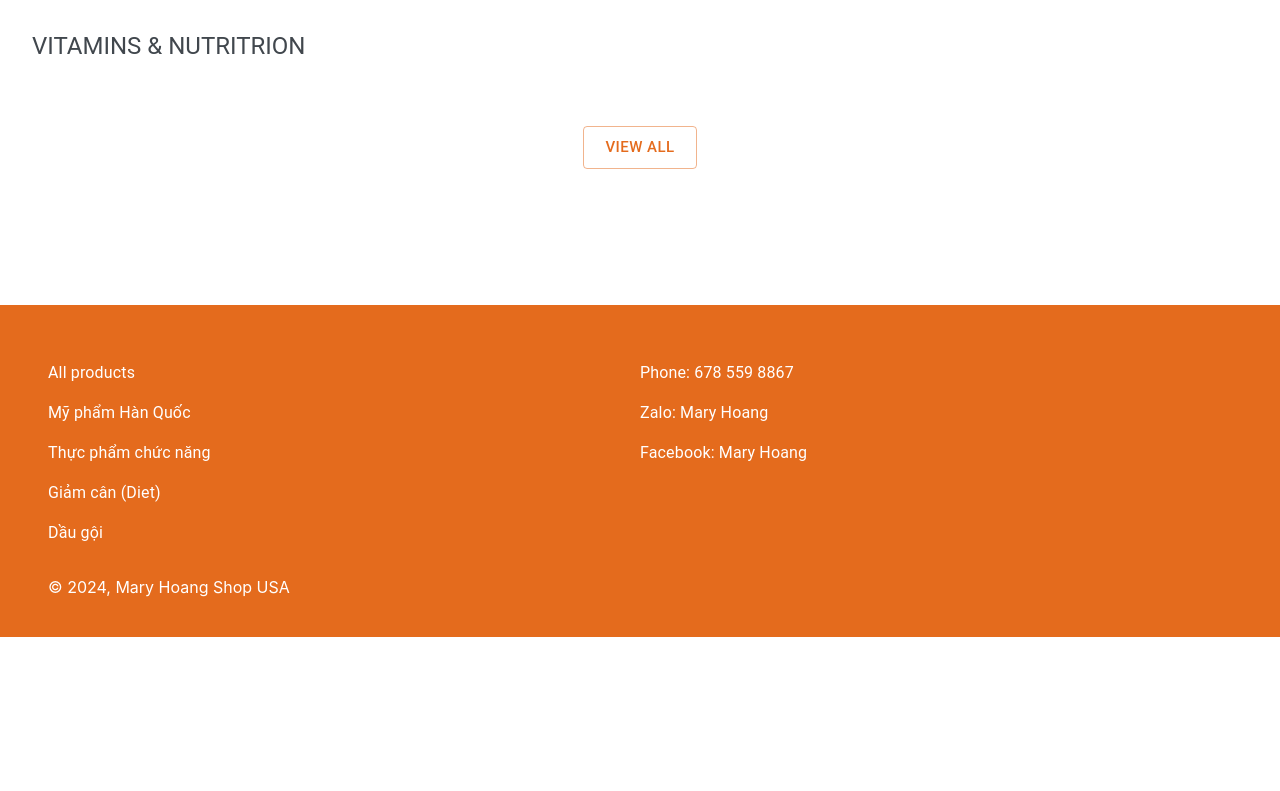
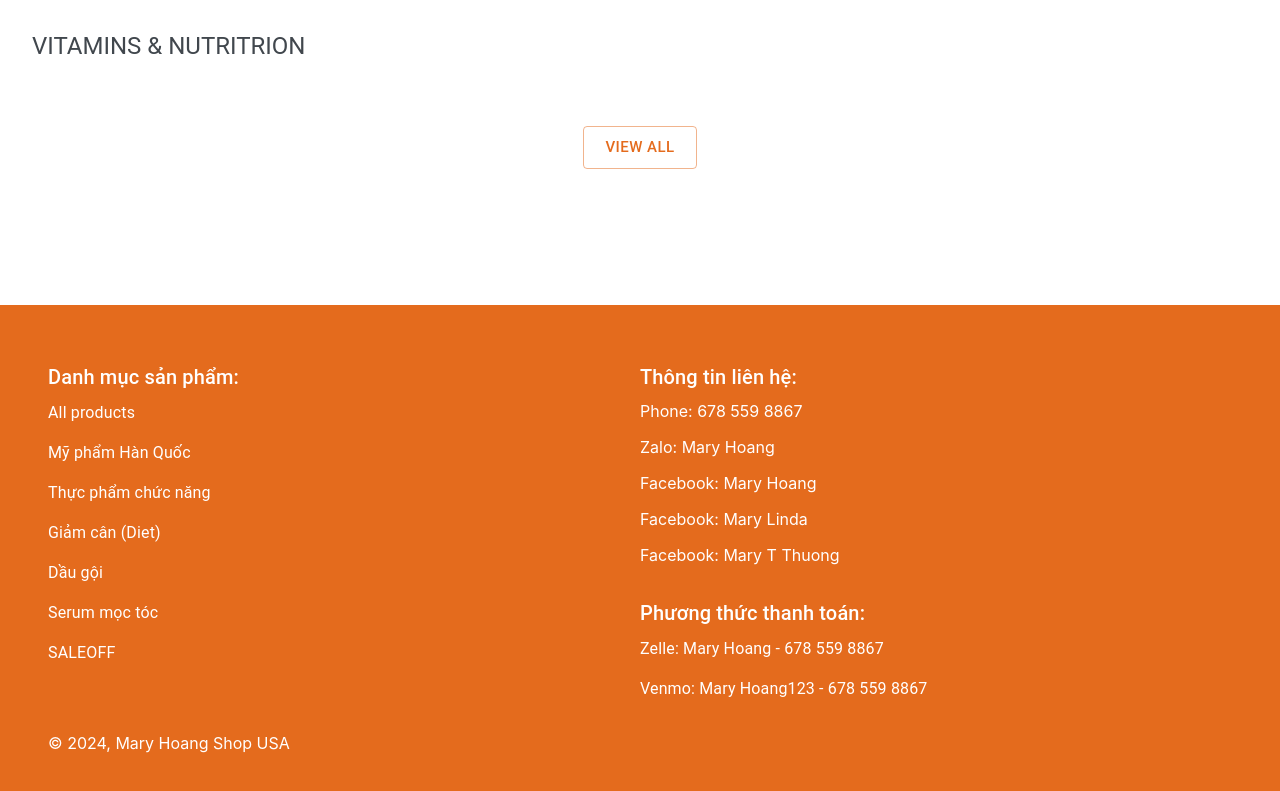
Before and after one commit to AndrewNTA/maryhoangshopusa, a React (Create React App) app: page / in a window 1280 px wide. Shown: the part 1755-2546 px from the top of the page. Before the commit the page ends 2392 px from the top, so only its background shows below. Built offline with nearby package versions, Linux system fonts and the light colour scheme.

Commit message:
[Andrew] Update footer info

```diff
--- a/src/components/Footer.js
+++ b/src/components/Footer.js
@@ -3,13 +3,14 @@ import { useNavigate } from 'react-router-dom';
 import List from '@mui/material/List';
 import ListItem from '@mui/material/ListItem';
 import ListItemText from '@mui/material/ListItemText';
-import { menuItems, contactItems } from 'constant';
+import { menuItems, contactItems, paymentItems } from 'constant';
 import useStyles from './styles';
+import { Typography } from '@mui/material';
 
 function Footer() {
   const classes = useStyles();
   const navigate = useNavigate();
-  const listItem = menuItems.slice(1, 6);
+  const listItem = menuItems.slice(1, 8);
 
   const handleNavigate = (path) => {
     navigate(path);
@@ -19,6 +20,9 @@ function Footer() {
     <div className={classes.footerWrapper}>
       <div className={classes.footerBox}>
         <List className={classes.footerBoxItem}>
+          <Typography variant="h6" mt={1}>
+            Danh mục sản phẩm:
+          </Typography>
           {listItem.map((item) => (
             <ListItem key={item.id}>
               <ListItemText
@@ -36,13 +40,35 @@ function Footer() {
             </ListItem>
           ))}
         </List>
+        <div>
           <List>
-          {contactItems.map((text) => (
+            <Typography variant="h6" mt={1}>
+              Thông tin liên hệ:
+            </Typography>
+            {contactItems.map((item) => (
+              <ListItem key={item.label}>
+                <a
+                  href={item.value}
+                  target="_blank"
+                  rel="noreferrer"
+                  className={classes.footerItem}
+                >
+                  {item.label}
+                </a>
+              </ListItem>
+            ))}
+          </List>
+          <List>
+            <Typography variant="h6" mt={1}>
+              Phương thức thanh toán:
+            </Typography>
+            {paymentItems.map((text) => (
               <ListItem key={text}>
                 <ListItemText primary={text} />
               </ListItem>
             ))}
           </List>
+        </div>
       </div>
       <div style={{ marginTop: 16 }}>{'© 2024, Mary Hoang Shop USA'}</div>
     </div>
--- a/src/components/styles.js
+++ b/src/components/styles.js
@@ -99,7 +99,7 @@ const useStyles = makeStyles((theme) => ({
   },
   resultImgItem: {
     width: 60,
-    borderRadius: 4
+    borderRadius: 4,
   },
   resultNameItem: {
     fontSize: '1rem',
@@ -227,6 +227,15 @@ const useStyles = makeStyles((theme) => ({
       width: '100%',
     },
   },
+  footerItem: {
+    color: 'white',
+    textDecoration: 'none',
+    margin: '4px 0',
+    '&:hover': {
+      textDecoration: 'underline',
+      textUnderlineOffset: '.3rem',
+    },
+  },
   // footer end
 
   // spacing start
--- a/src/constant/index.js
+++ b/src/constant/index.js
@@ -75,9 +75,25 @@ export const menuItems = [
 ];
 
 export const contactItems = [
-  'Phone: 678 559 8867',
-  'Zalo: Mary Hoang',
-  'Facebook: Mary Hoang',
+  { label: 'Phone: 678 559 8867', value: 'tel:+16785598867' },
+  { label: 'Zalo: Mary Hoang', value: 'tel:+16785598867' },
+  {
+    label: 'Facebook: Mary Hoang',
+    value: 'https://www.facebook.com/mary.hoang.14224',
+  },
+  {
+    label: 'Facebook: Mary Linda',
+    value: 'https://www.facebook.com/profile.php?id=100027470498826',
+  },
+  {
+    label: 'Facebook: Mary T Thuong',
+    value: 'https://www.facebook.com/profile.php?id=100022235714613',
+  },
+];
+
+export const paymentItems = [
+  'Zelle: Mary Hoang - 678 559 8867',
+  'Venmo: Mary Hoang123 - 678 559 8867',
 ];
 
 export const VITAMINS_AND_NUTRITION = 'vitaminsAndNutrition';
```
Lines whose indentation alone changed are shown as unchanged.
